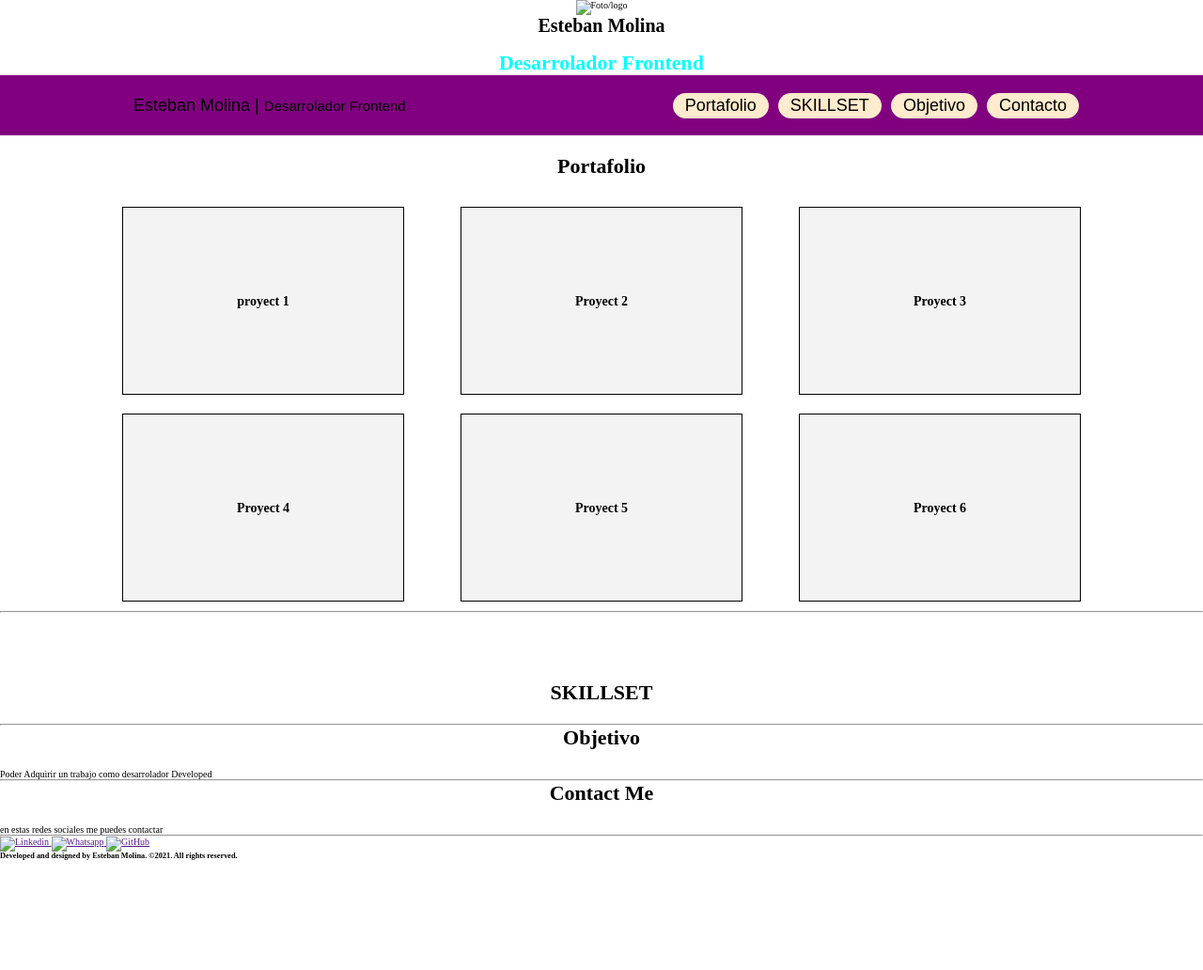
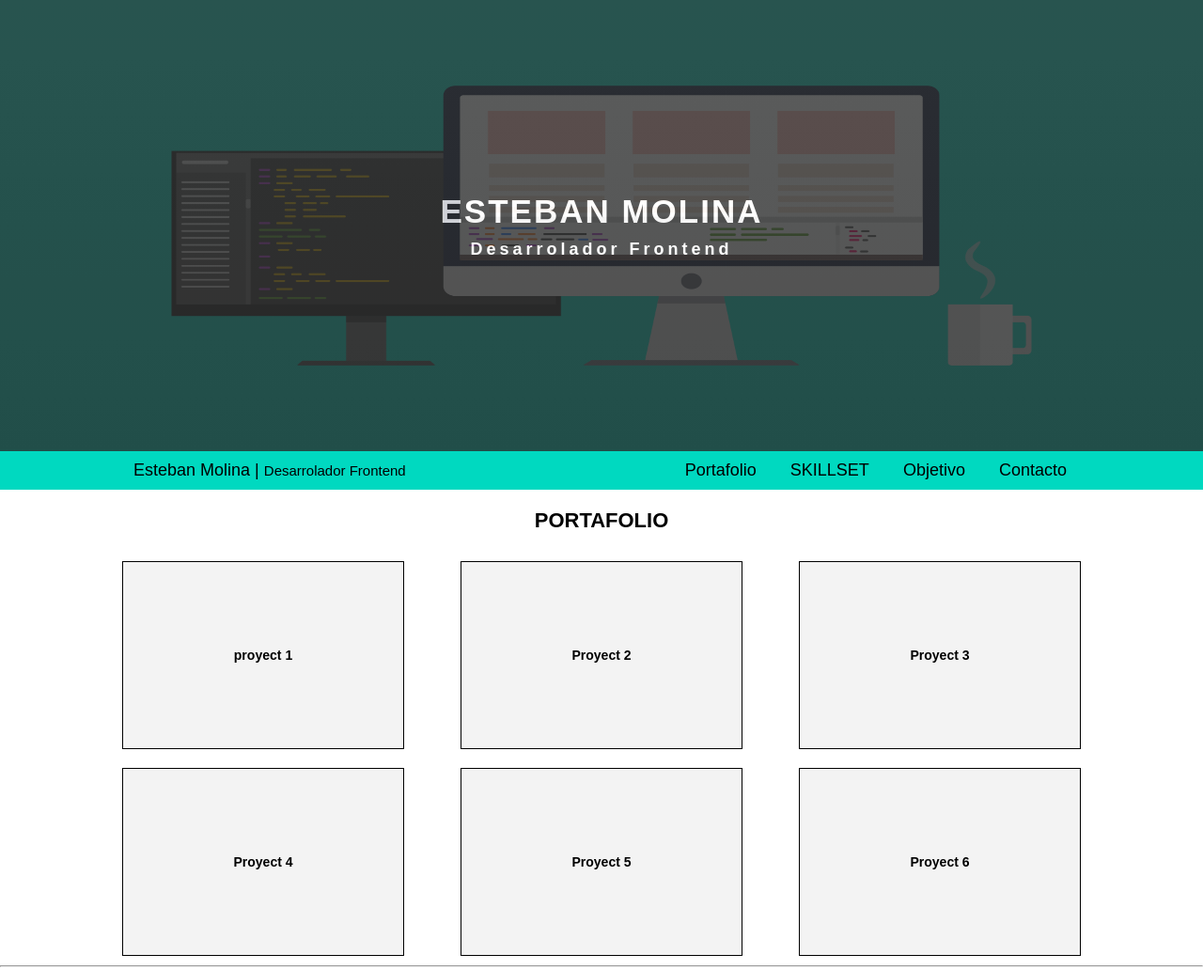
Before and after one commit to NicolasE07/Portafolio, a plain HTML site: page index.html in a window 1280 px wide. Shown: the top 1032 px of the page at 94% size. Before the commit the page ends 915 px from the top, so only its background shows below. Drawn offline with Linux system fonts and the light colour scheme.

Commit message:
stylos en header

```diff
--- a/index.html
+++ b/index.html
@@ -12,12 +12,15 @@
 </head>
 
 <body>
-    <header  class="header">
-        <div class="header__logo">
-        <img src="" alt="Foto/logo">
-        <h1>Esteban Molina</h1>
-        <h2>Desarrolador Frontend</h2>
+    <header class="header">
+
+        <div class="header__div">
+            <h1 class="header--h1">Esteban Molina</h1>
+            <h3 class="header--h3">Desarrolador Frontend</h3>
+            <img class="header__img" src="assets/Img/header__img.png" alt="Foto/logo">
         </div>
+
+    </header>
     <nav class="nav">
         <div class="nav-div">
             <a href="">
@@ -29,48 +32,60 @@
 
             </a>
 
-            <ul >
+            <ul>
                 <li class="nav-div__item">
-                    <a href="/contact.html">Portafolio</a>
+                    <a href="#Portafolio">Portafolio</a>
                 </li>
                 <li class="nav-div__item">
-                    <a href="/contact.html">SKILLSET</a>
+                    <a href="#skillSet">SKILLSET</a>
                 </li>
                 <li class="nav-div__item">
-                    <a href="/contact.html">Objetivo</a>
+                    <a href="#Object">Objetivo</a>
                 </li>
                 <li class="nav-div__item">
-                    <a href="/contact.html">Contacto</a>
+                    <a href="#Contact-me">Contacto</a>
                 </li>
             </ul>
         </div>
     </nav>
-    </header>
     <main>
         <section class="section" id="Portafolio">
             <h2>Portafolio</h2>
 
             <div class="section--container">
 
-            <div class="container--box"><h3>proyect 1</h3></div>
-            <div class="container--box"><h3>Proyect 2</h3></div>
-            <div class="container--box"><h3>Proyect 3</h3></div>
-            <div class="container--box"><h3>Proyect 4</h3></div>
-            <div class="container--box"><h3>Proyect 5</h3></div>
-            <div class="container--box"><h3>Proyect 6</h3></div>
+                <div class="container--box">
+                    <h3>proyect 1</h3>
+                </div>
+                <div class="container--box">
+                    <h3>Proyect 2</h3>
+                </div>
+                <div class="container--box">
+                    <h3>Proyect 3</h3>
+                </div>
+                <div class="container--box">
+                    <h3>Proyect 4</h3>
+                </div>
+                <div class="container--box">
+                    <h3>Proyect 5</h3>
+                </div>
+                <div class="container--box">
+                    <h3>Proyect 6</h3>
+                </div>
 
-        </div><hr>
+            </div>
+            <hr>
         </section>
         <section id="skillSet">
             <h2>SKILLSET</h2>
             <hr>
         </section>
-        <section id="objetivos">
+        <section id="Object">
             <h2>Objetivo</h2>
             <p>Poder Adquirir un trabajo como desarrolador Developed</p>
             <hr>
         </section>
-        <section id="Contacto">
+        <section id="Contact-me">
             <h2>
                 Contact Me
             </h2>
--- a/style.css
+++ b/style.css
@@ -1,36 +1,79 @@
-*{
+:root{
+    --black: #323333;
+    --black2:#2a2b2b;
+}
+* {
     box-sizing: border-box;
     margin: 0;
     padding: 0;
+    font-family: sans-serif;
 }
-html{
+
+html {
     font-size: 62.5%;
 }
-h2{
+
+h2 {
     font-size: 2.2rem;
+    text-transform: uppercase;
 }
 
-.header__logo{
+.header {
+
+    width: 100%;
+    height: 60vh;
+    background: linear-gradient(var(--black),var(--black2));
     text-align: center;
+    position: relative;
+    overflow: hidden;
+}
+.header__img{
+    height: 70rem;
+    left: 50%;
+    min-height: 100%;
+    min-width: 100%;
+    opacity: .2;
+    position: absolute;
+    top: 50%;
+    transform: translate(-50%,-50%);
+
+}
+.header__div{
+    display: flex;
+    width: 100%;
+    height: 60vh;
+    position: absolute;
+    flex-direction: column;
+    justify-content: center;
     align-items: center;
+
 }
-.header__logo h2{
-    margin-top: 15px;
-    color: aqua;
+.header--h1{
+    color: white;
+    font-size: 3.5rem;
+    letter-spacing: 0.2rem;
+    margin-bottom: 1rem;
+    text-transform: uppercase;
 }
-.nav{
+.header--h3{
+    font-size: 1.8rem;
+    color: white;
+    letter-spacing: 0.4rem;
+}
+.nav {
     font-size: 18px;
     font-family: sans-serif;
     width: 100%;
-    height: 8vh;
-    background-color: purple;
+    background-color: #00d9c0;
 
 
 }
-.nav-div span{
+
+.nav-div span {
     color: black;
 }
-.nav-div{
+
+.nav-div {
     display: flex;
     height: 100%;
     align-items: center;
@@ -43,51 +86,57 @@ h2{
     display: flex;
     list-style: none;
 }
+
 .nav-div li {
     margin-left: 10px;
 }
+
 .nav-div a {
     text-decoration: none;
     padding: 10px;
 
 }
 
-.nav-div__item{
+.nav-div__item {
     color: black;
-    background-color: blanchedalmond;
     border-radius: 50px;
     padding: 0.3rem;
 }
+
 .nav-div__item a {
     color: black;
 
 }
+
 .nav-div__item:hover {
+    background-color: #ffbeb8;
+    color: black;
 
-    background-color: black;
 
 }
-.nav-div__item a:hover{
-    color: white;
-}
-.section{
-    width: 100vw;
+
+
+
+.section {
+    width: 100%;
     min-height: 70vh;
     margin-top: 2rem;
 
 }
-section h2{
+
+section h2 {
     text-align: center;
     margin-bottom: 2rem
+}
 
-}
 .section--container {
     width: 100%;
     display: flex;
     flex-wrap: wrap;
     justify-content: center;
 }
-.container--box{
+
+.container--box {
     display: flex;
     width: 30rem;
     height: 20rem;
```
Also changed, not shown: assets/Img/header__img.png (added). Lines whose indentation alone changed are shown as unchanged.
